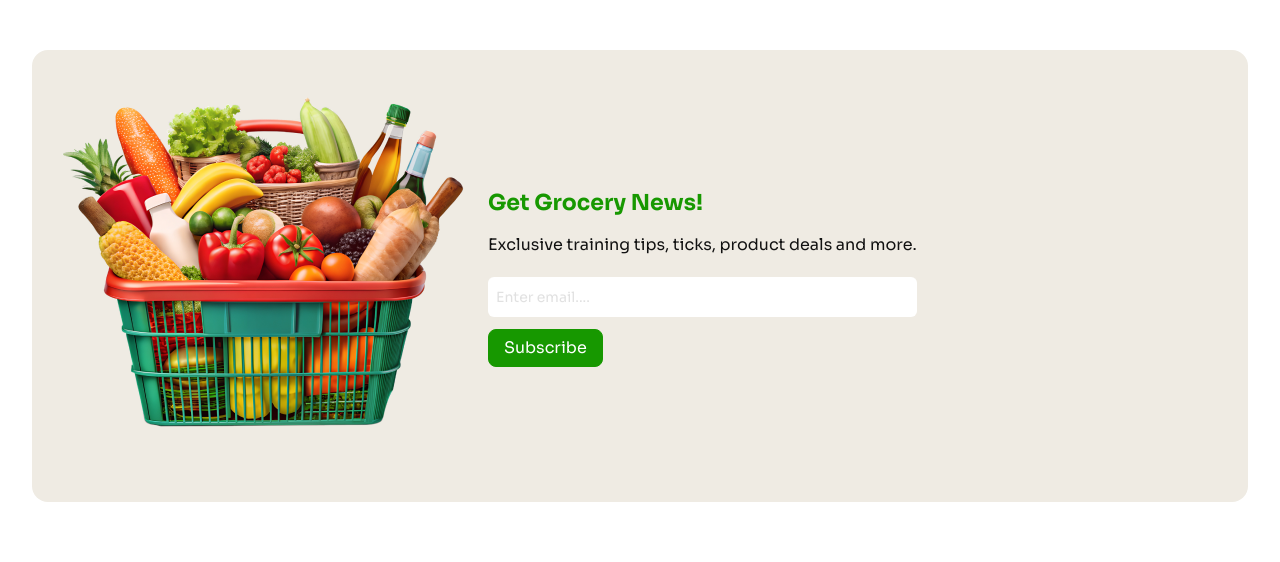
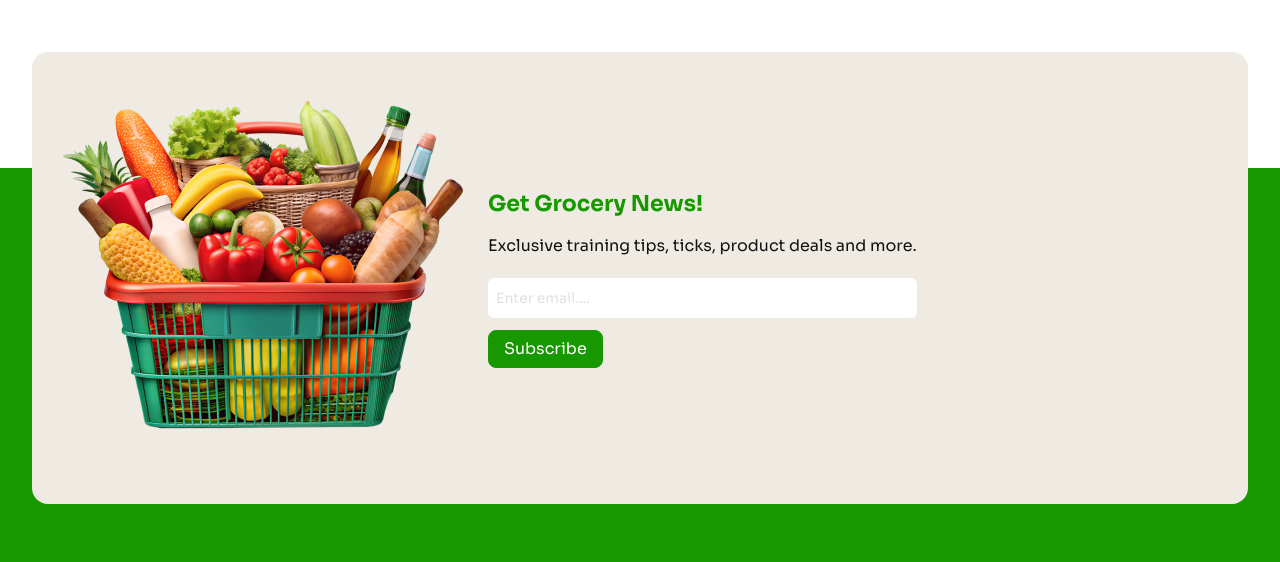
Before and after one commit to muhammad-tamim/web_project_10, a plain HTML site: page index.html in a window 1280 px wide. Shown: the part 3146-3708 px from the top of the page. Drawn offline with nearby package versions, Linux system fonts and the light colour scheme; a web font is replaced by a local one.

Commit message:
feat(footer): add news section above to the footer

```diff
--- a/index.html
+++ b/index.html
@@ -350,11 +350,12 @@
         <!-- end arrival & offers section -->
 
     </main>
-    <footer class="mt-[282px] 2xl:mt-[389px]">
+    <footer class="relative mt-[400px] 2xl:mt-[389px]">
         <!-- news section -->
-        <section class="mx-4 my-12 md:mx-8 md:my-24 2xl:m-[140px] bg-secondary rounded-2xl 2xl:rounded-3xl">
+        <section
+            class="absolute bottom-[60%] md:bottom-[30%] lg:bottom- w-full px-4 py-12 md:px-8 md:py-24 2xl:p-[140px]">
             <div
-                class="px-3.5 py-10 2xl:px-[105px] 2xl:py-[55px] text-center lg:text-left flex flex-col lg:flex-row items-center">
+                class="bg-secondary rounded-2xl 2xl:rounded-3xl px-3.5 py-10 2xl:px-[105px] 2xl:py-[55px] text-center lg:text-left flex flex-col lg:flex-row items-center">
                 <div class="mb-6 2xl:mb-0">
                     <img src="assets/images/vegetable-busket.png" alt="">
                 </div>
@@ -385,7 +386,8 @@
         <!-- end news section -->
 
         <!-- footer -->
-        <section class="bg-accent px-4 pt-[281px] pb-12 md:px-8 2xl:px-[140px] 2xl:pt-[370px] 2xl:pb-[140px]">
+        <section
+            class="bg-accent px-4 pt-[281px] pb-12 md:px-8 md:pt-[400px] 2xl:px-[140px] 2xl:pt-[370px] 2xl:pb-[140px]">
             <div class="text-white space-y-9 2xl:space-y-0 md:flex justify-between items-center">
                 <div class="space-y-3">
                     <div>
```
